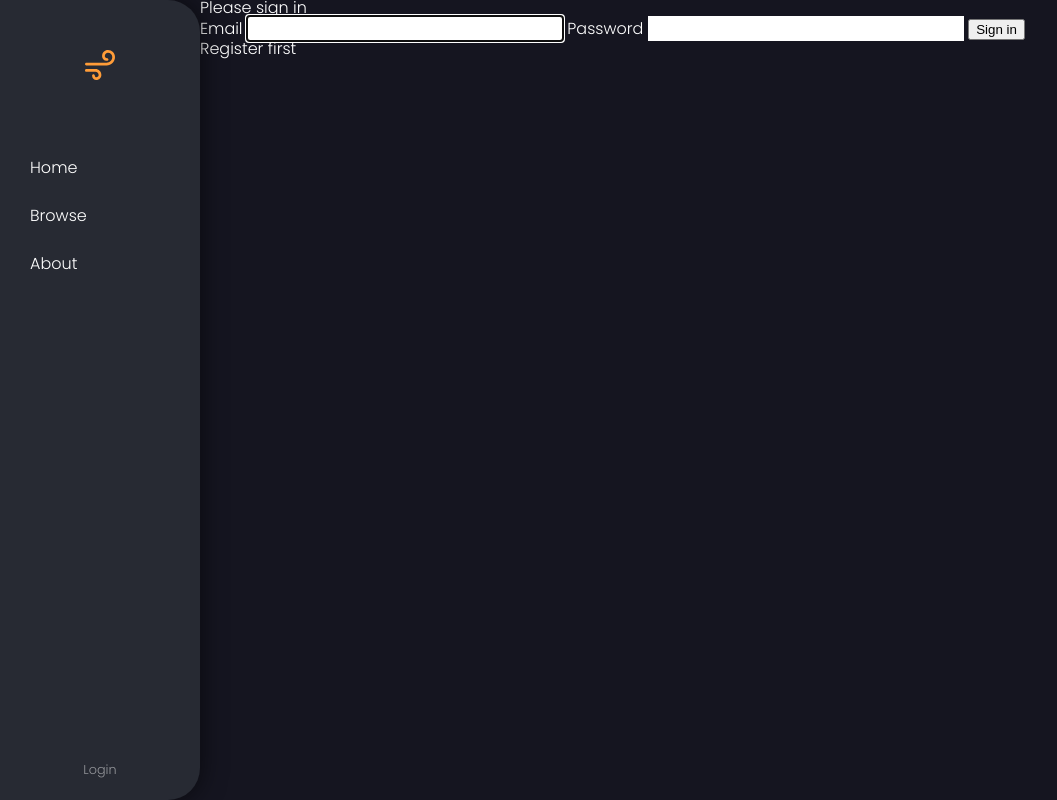
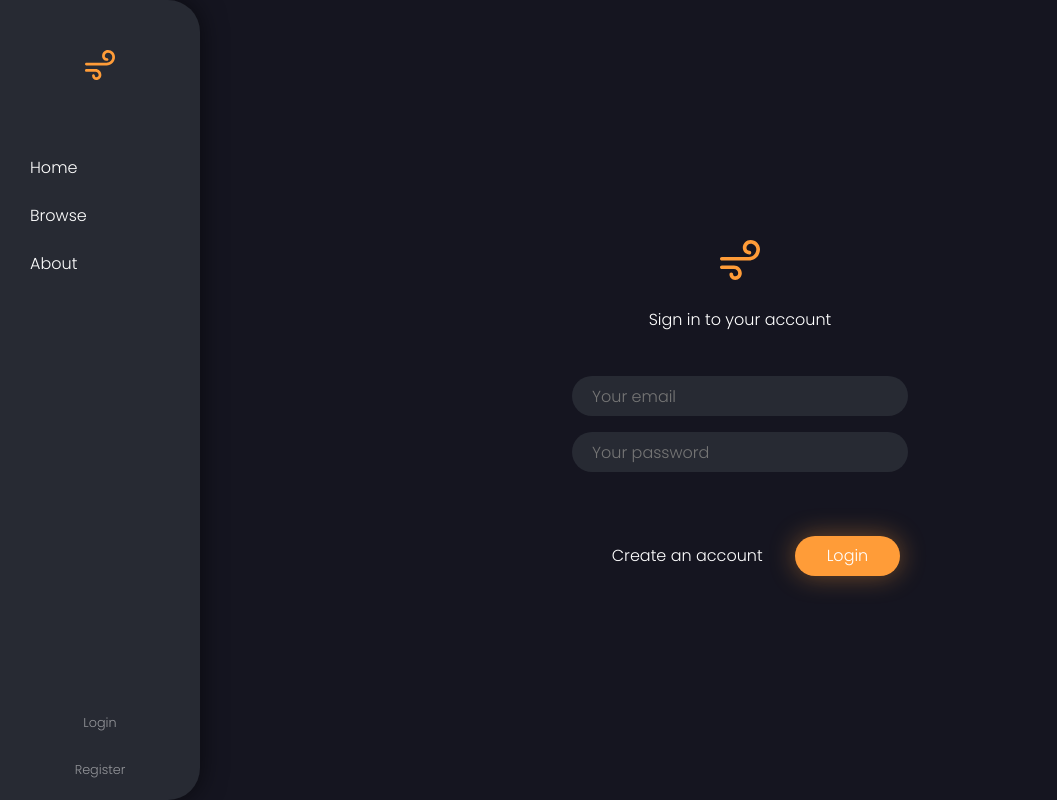
Before and after one commit to celian-rib/windy-movies, a Symfony app: template templates/security/login.html.twig in a window 1280 px wide. Shown: the whole page, without its empty margins (0-1057 px from the left). Run offline with Twig, Linux system fonts and the light colour scheme; the template is opened without the code that fills it, so the values that code supplies are empty; some libraries are stand-ins or nearby versions.

Commit message:
Login style

```diff
--- a/public/stylesheets/home.css
+++ b/public/stylesheets/content.css
@@ -10,6 +10,20 @@
     transform: scale(1.1);
 }
 
+.slot-background{
+    background-color: #272a33;
+
+    margin-top: 1em;
+    padding: 1em;
+    height: fit-content;
+
+    display: flex;
+    justify-content: space-evenly;
+    flex-wrap: wrap;
+
+    border-radius: 30px;
+}
+
 .separator {
     margin-top: 2em;
     margin-left: 3em;
@@ -17,12 +31,12 @@
     font-size: 1.5em;
 }
 
-#home-header {
+#search-header {
     display: flex;
     align-items: center;
     justify-content: space-between;
 }
-#home-header > form {
+#search-header > form {
     height: 40px;
     width: fit-content;
     border-radius: 30px;
@@ -44,21 +58,20 @@
     padding: 0 2em 0 2em;
 }
 
-#home-header > form > input {
+#search-header > form > input {
     background-color: transparent;
     color: white;
     transition: width 1s;
     width: 20vw;
 }
 
-#home-header > form > img {
+#search-header > form > img {
     height: 40%;
     margin-right: 20px;
 }
 
-#home-header > form >input:focus {
+#search-header > form >input:focus {
     width: 30vw;
-    outline: none;
 }
 
 #best-serie {
@@ -133,24 +146,3 @@
         transform: translateX(80%) skew(-30deg);
     }
 }
-
-#top-5 {
-    margin-top: 1em;
-    height: fit-content;
-    display: flex;
-    justify-content: space-evenly;
-    background-color: #272a33;
-    border-radius: 30px;
-    padding: 1em;
-}
-
-#trending {
-    flex-wrap: wrap;
-    margin-top: 1em;
-    padding: 1em;
-    background-color: #272a33;
-    border-radius: 30px;
-    height: fit-content;
-    display: flex;
-    justify-content: space-evenly;
-}
--- /dev/null
+++ b/public/stylesheets/login.css
@@ -0,0 +1,48 @@
+
+#login-icon {
+    width: 30%;
+}
+
+#submit-container {
+    justify-content: space-evenly;
+}
+
+#login-container {
+    flex-direction: column;
+    justify-content: space-between;
+    margin-top: 30vh;
+    height: 30vh;
+}
+
+#login-container > img {
+    height: 40px;
+    margin-bottom: 2em;
+}
+
+#inputs-container {
+    flex-direction: column;
+    height: fit-content;
+}
+
+#inputs-container > input {
+    height: 40px;
+    width: fit-content;
+    min-width: 300px;
+    border-radius: 30px;
+    background-color: #272a33;
+    padding-left: 20px;
+
+    display: flex;
+    align-items: center;
+    margin-top: 1em;
+}
+
+#submit-container > input {
+    background-color: #ff9c38;
+    box-shadow: 0px 0px 26px 0px #ff9c3869;
+}
+
+#error {
+    padding: 2em 3em;
+    color: rgb(252, 135, 135);
+}
--- a/public/stylesheets/main.css
+++ b/public/stylesheets/main.css
@@ -27,10 +27,6 @@ body {
 
 .button:hover {
     transform: scale(1.1);
-}
-
-.flex {
-    display: flex;
 }
 
 #loading {
--- a/public/stylesheets/reset.css
+++ b/public/stylesheets/reset.css
@@ -53,3 +53,13 @@ a {
 	color: white;
 	text-decoration: none;
 }
+input {
+	color: white;
+}
+input:focus {
+    outline: none;
+}
+input:-webkit-autofill,
+input:-webkit-autofill:focus {
+	transition: background-color 600000s 0s, color 600000s 0s;
+}
--- a/src/Controller/AuthController.php
+++ b/src/Controller/AuthController.php
@@ -2,6 +2,7 @@
 
 namespace App\Controller;
 
+use Symfony\Component\HttpFoundation\RedirectResponse;
 use Symfony\Bundle\FrameworkBundle\Controller\AbstractController;
 use Symfony\Component\HttpFoundation\Response;
 use Symfony\Component\Routing\Annotation\Route;
@@ -29,8 +30,8 @@ class AuthController extends AbstractController
     /**
      * @Route("/logout", name="app_logout")
      */
-    public function logout(): void
+    public function logout(): Response
     {
-        throw new \LogicException('This method can be blank - it will be intercepted by the logout key on your firewall.');
+        return new RedirectResponse($this->urlGenerator->generate('app_login'));
     }
 }
--- a/src/Controller/SeriesController.php
+++ b/src/Controller/SeriesController.php
@@ -30,7 +30,7 @@ class SeriesController extends AbstractController
             ->findBy([], null, 100);
         }
 
-        return $this->render('series/index.html.twig', [
+        return $this->render('series/browse_series.html.twig', [
             'series' => $series
         ]);
     }
--- a/templates/nav.html.twig
+++ b/templates/nav.html.twig
@@ -28,6 +28,7 @@
 				<a href="{{ path('app_logout') }}">Logout</a>
 			{% else %}
 				<a href="{{ path('app_login') }}">Login</a>
+				<a href="{{ path('app_register') }}">Register</a>
 			{% endif %}
 		</div>
 	</nav>
--- a/templates/security/login.html.twig
+++ b/templates/security/login.html.twig
@@ -1,44 +1,36 @@
 {% extends 'nav.html.twig' %}
 
-{% block title %}Log in!{% endblock %}
+{% block stylesheets %}
+	{{ parent() }}
+	<link href="{{ asset('stylesheets/content.css') }}" rel="stylesheet">
+	<link href="{{ asset('stylesheets/login.css') }}" rel="stylesheet">
+{% endblock %}
+
+{% block title %}Login
+{% endblock %}
 
 {% block app %}
-<form method="post">
-    {% if error %}
-        <div class="alert alert-danger">{{ error.messageKey|trans(error.messageData, 'security') }}</div>
-    {% endif %}
+	<form method="post">
 
-    {% if app.user %}
-        <div class="mb-3">
-            You are logged in as {{ app.user.username }}, <a href="{{ path('app_logout') }}">Logout</a>
-        </div>
-    {% endif %}
+		<div id="login-container" class="influx-container">
+			<img src="{{ asset('imgs/logo.svg') }}"/>
+			<h1>Sign in to your account</h1>
+			<div id="inputs-container" class="influx-container">
+				<input type="email" placeholder="Your email" value="{{ last_username }}" name="email" required autofocus>
+				<input type="password" placeholder="Your password" name="password" required>
+				<input type="hidden" name="_csrf_token" value="{{ csrf_token('authenticate') }}">
+			</div>
 
-    <h1 class="h3 mb-3 font-weight-normal">Please sign in</h1>
-    <label for="inputEmail">Email</label>
-    <input type="email" value="{{ last_username }}" name="email" id="inputEmail" class="form-control" autocomplete="email" required autofocus>
-    <label for="inputPassword">Password</label>
-    <input type="password" name="password" id="inputPassword" class="form-control" autocomplete="current-password" required>
+			<div id="submit-container" class="influx-container">
+				<a style="background-color: transparent" class="button" href="{{path('app_register')}}">Create an account</a>
+				<input value="Login" id="submit-btn" class="button shadow" type="submit"/>
+			</div>
+			{% if error %}
+				<div id="error" class="influx-container slot-background">
+					<h1>{{ error.messageKey|trans(error.messageData, 'security') }}</h1>
+				</div>
+			{% endif %}
+		</div>
+	</form>
 
-    <input type="hidden" name="_csrf_token"
-           value="{{ csrf_token('authenticate') }}"
-    >
-
-    {#
-        Uncomment this section and add a remember_me option below your firewall to activate remember me functionality.
-        See https://symfony.com/doc/current/security/remember_me.html
-
-        <div class="checkbox mb-3">
-            <label>
-                <input type="checkbox" name="_remember_me"> Remember me
-            </label>
-        </div>
-    #}
-
-    <button class="btn btn-lg btn-primary" type="submit">
-        Sign in
-    </button>
-</form>
-
-<a href="{{path('app_register')}}">Register first</a>
 {% endblock %}
```
Also changed, not shown: src/Form/SearchFilterFormType.php (added, +57 -0 lines), templates/default/home.html.twig (+4 -4 lines), templates/series/browse_series.html.twig (added, +50 -0 lines), templates/series/index.html.twig (deleted, +0 -88 lines), public/imgs/login.svg (added).
